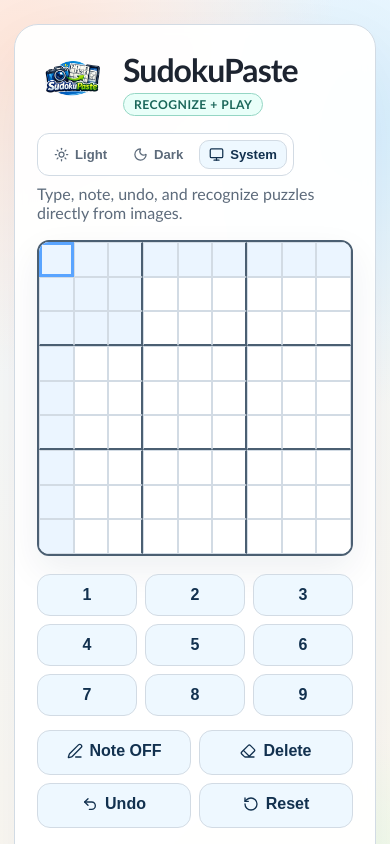
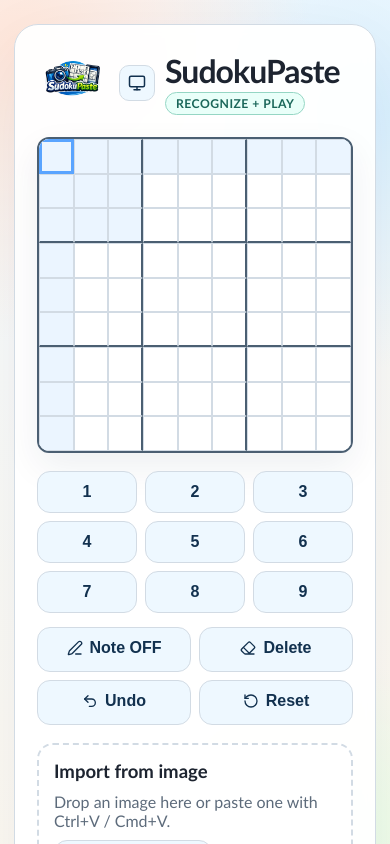
Before and after one commit to wrestlingcarbonapple/PuzzleSnap, a Next.js app: page / in a window 390 px wide. Shown: the top 844 px of the page. Built offline with nearby package versions, Linux system fonts and the light colour scheme.

Commit message:
Simplify mobile header with single theme icon

```diff
--- a/src/app/globals.css
+++ b/src/app/globals.css
@@ -136,6 +136,19 @@
 .title-block p {
   margin: 8px 0 0;
   color: var(--muted);
+}
+
+.theme-mobile-button {
+  display: none;
+  border: 1px solid var(--subline);
+  background: var(--button);
+  color: var(--button-text);
+  width: 36px;
+  height: 36px;
+  border-radius: 10px;
+  align-items: center;
+  justify-content: center;
+  cursor: pointer;
 }
 
 .theme-toggle {
@@ -383,8 +396,28 @@
   }
 
   .title-row {
-    flex-direction: column;
-    align-items: flex-start;
+    align-items: center;
+    justify-content: space-between;
+  }
+
+  .title-main {
+    gap: 10px;
+  }
+
+  .title-text {
+    gap: 2px;
+  }
+
+  .title-block p {
+    display: none;
+  }
+
+  .theme-toggle {
+    display: none;
+  }
+
+  .theme-mobile-button {
+    display: inline-flex;
   }
 
   .import-zone {
--- a/src/components/SudokuApp.tsx
+++ b/src/components/SudokuApp.tsx
@@ -243,6 +243,7 @@
 
   const completed = useMemo(() => computeCompletedDigits(values), [values]);
   const conflictMask = useMemo(() => computeConflictMask(values), [values]);
+  const ThemeIcon = themePreference === "light" ? Sun : themePreference === "dark" ? Moon : Monitor;
 
   const selectedValue = selected !== null ? values[selected] : null;
   const blockingMask = useMemo(() => {
@@ -281,6 +282,18 @@
     setHistory([initialSnapshot]);
     setHistoryIndex(0);
     setSelected(0);
+  };
+
+  const cycleTheme = () => {
+    setThemePreference((prev) => {
+      if (prev === "light") {
+        return "dark";
+      }
+      if (prev === "dark") {
+        return "system";
+      }
+      return "light";
+    });
   };
 
   const performOcr = async (file: File) => {
@@ -490,6 +503,14 @@
           <div className="title-row">
             <div className="title-main">
               <NextImage src="/logo.png" alt="SudokuPaste logo" width={72} height={72} className="app-logo" />
+              <button
+                type="button"
+                className="theme-mobile-button"
+                onClick={cycleTheme}
+                aria-label={`Theme: ${themePreference}. Tap to change theme mode.`}
+              >
+                <ThemeIcon size={18} aria-hidden />
+              </button>
               <div className="title-text">
                 <h1>SudokuPaste</h1>
                 <span className="title-chip">Recognize + Play</span>
```
